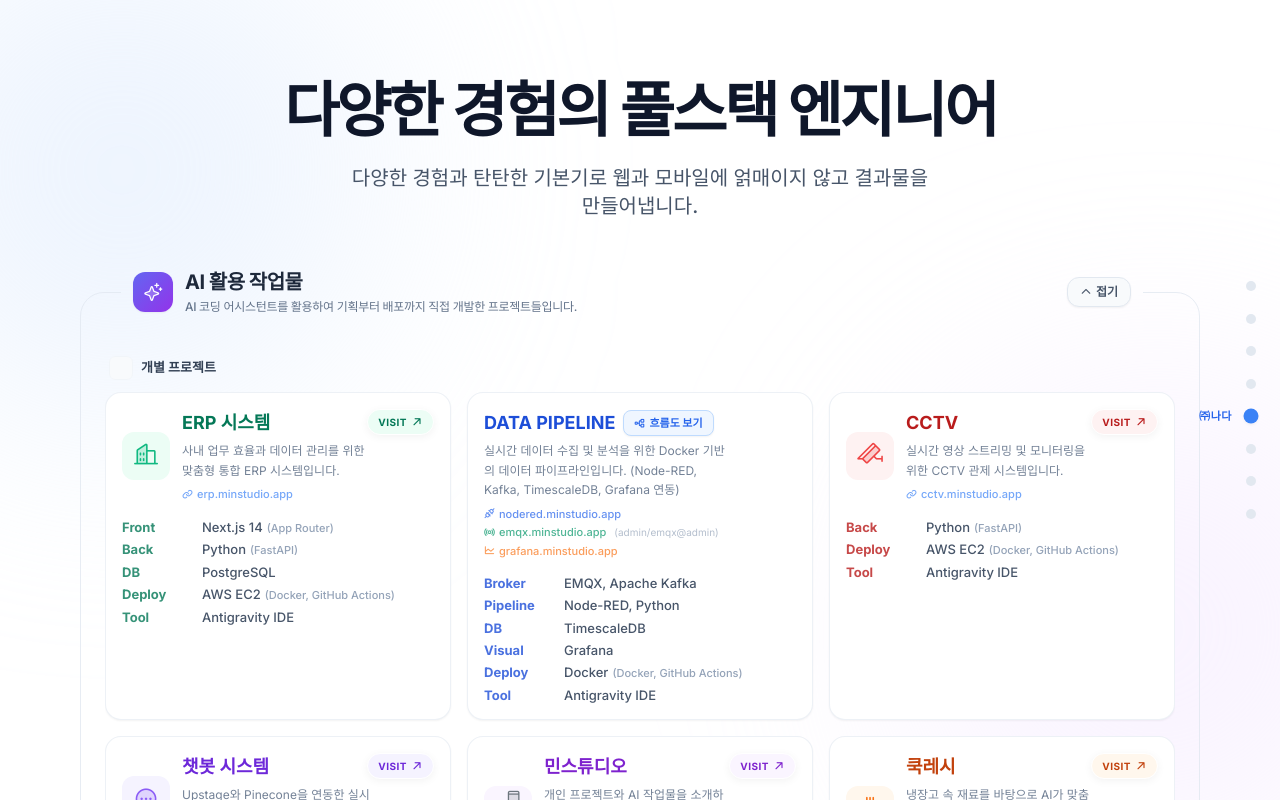
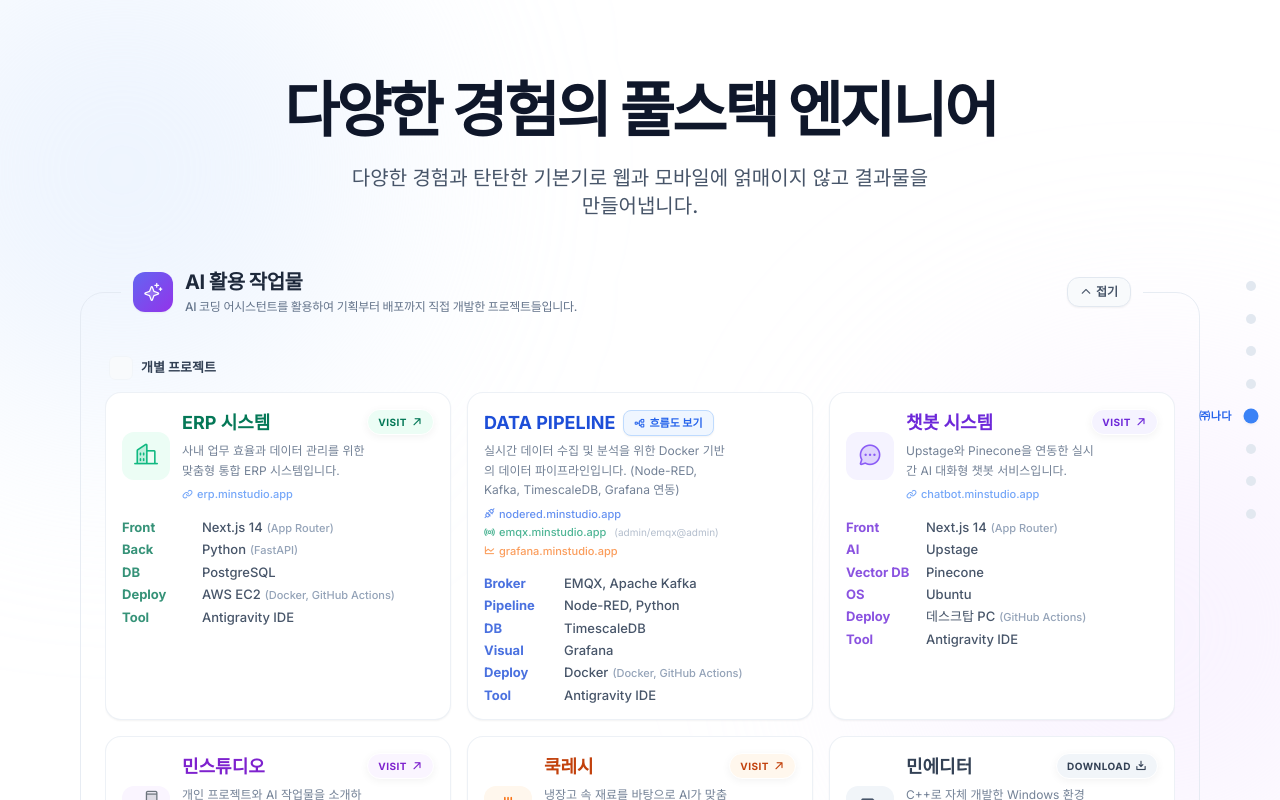
Before and after one commit to gyuminiai82/portfolio, a React (Vite) app: page / in a window 1280 px wide. Shown: the top 800 px of the page. Built offline with nearby package versions, Linux system fonts and the light colour scheme; a web font is replaced by a local one.

Commit message:
feat: AIWorks CCTV 항목 제거

```diff
--- a/src/components/AIWorks.jsx
+++ b/src/components/AIWorks.jsx
@@ -40,21 +40,7 @@ const aiWorksData = [
       { name: "Grafana", url: "https://grafana.minstudio.app", icon: "ph-chart-line", color: "text-orange-500" }
     ]
   },
-  {
-    title: "CCTV",
-    desc: "실시간 영상 스트리밍 및 모니터링을 위한 CCTV 관제 시스템입니다.",
-    url: "https://cctv.minstudio.app",
-    icon: "ph-security-camera",
-    color: "red",
-    bgLight: "bg-red-50",
-    textDark: "text-red-700",
-    iconColor: "#ef4444",
-    items: [
-      { label: "Back", value: "Python", sub: "(FastAPI)" },
-      { label: "Deploy", value: "AWS EC2", sub: "(Docker, GitHub Actions)" },
-      { label: "Tool", value: "Antigravity IDE" }
-    ]
-  },
+
   /* {
     title: "Home 시스템",
     desc: "IoT 기기 제어와 센서 데이터 수집을 통해 스마트 홈 환경을 통합 관리하는 홈 오토메이션 플랫폼입니다.",
```
